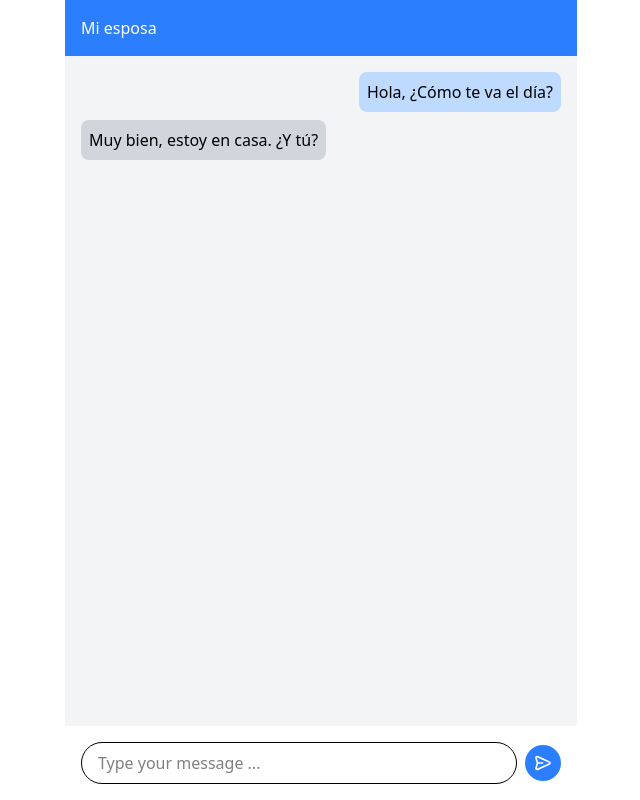
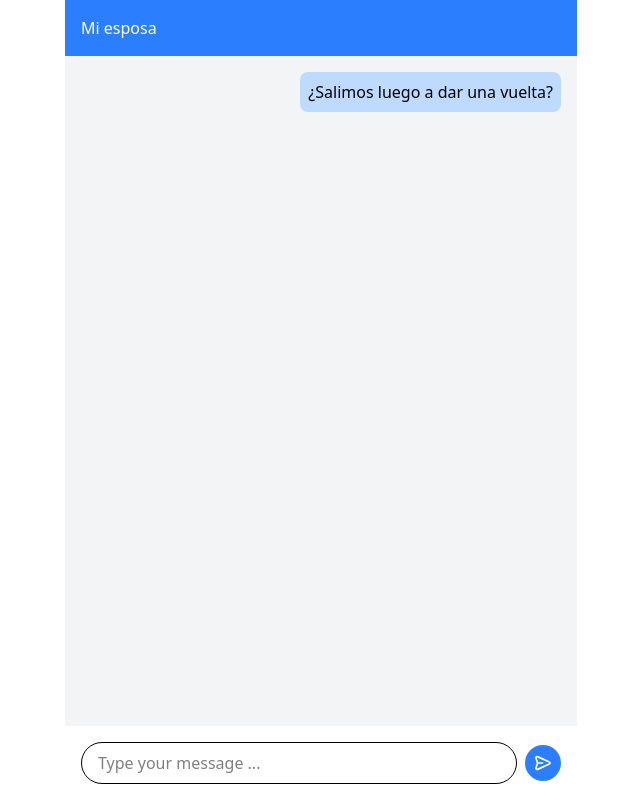
Before and after one commit to saaralozano/indecision-app, a Vue app: page / in a window 1280 px wide. Shown: the whole page, without its empty margins (319-959 px from the left). Built offline with nearby package versions, Linux system fonts and the light colour scheme.

Commit message:
api yesno

```diff
--- /dev/null
+++ b/src/components/chat/ChatBullula.vue
@@ -0,0 +1,28 @@
+
+<template>
+    <div v-if="meusEst" class="flex justify-end">
+         <div class="bg-blue-200 text-black p-2 max-w-xs rounded-lg">
+               {{ nuntius }}
+         </div>
+    </div>
+
+    <div v-else class="flex">
+         <div class="bg-gray-300 text-black p-2 max-w-xs rounded-lg">
+               <span class="capitalize">{{ nuntius }}</span>
+         </div>
+    </div>
+</template>
+
+
+
+<script lang="ts" setup>
+
+interface Props {
+    nuntius: string;
+    meusEst: boolean;
+    imago?: string;
+}
+
+defineProps<Props>();
+
+</script>
--- a/src/components/chat/ChatNuntii.vue
+++ b/src/components/chat/ChatNuntii.vue
@@ -1,20 +1,18 @@
 
 
 <template>
+
     <div class="p-4 flex-1 overflow-y-auto">
+        <div class="flex flex-col space-y-2">
 
-        <div class="flex flex-col space-y-2">
-            <div class="flex justify-end">
-                <div class="bg-blue-200 text-black p-2 max-w-xs rounded-lg">
-                    Hola, ¿Cómo te va el día?
-                </div>
-            </div>
+            <ChatBullula :meus-est="true" nuntius="¿Salimos luego a dar una vuelta?" />
 
-            <div class="flex">
-                <div class="bg-gray-300 text-black p-2 max-w-xs rounded-lg">
-                    Muy bien, estoy en casa. ¿Y tú?
-                </div>
-            </div>
         </div>
     </div>
+
 </template>
+
+<script lang="ts" setup>
+import ChatBullula from './ChatBullula.vue'
+
+</script>
```
